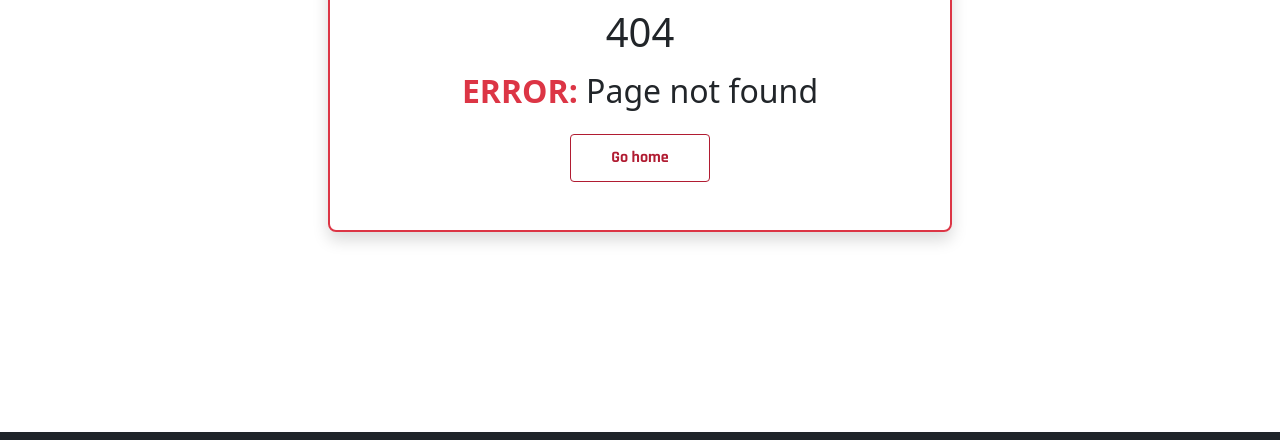
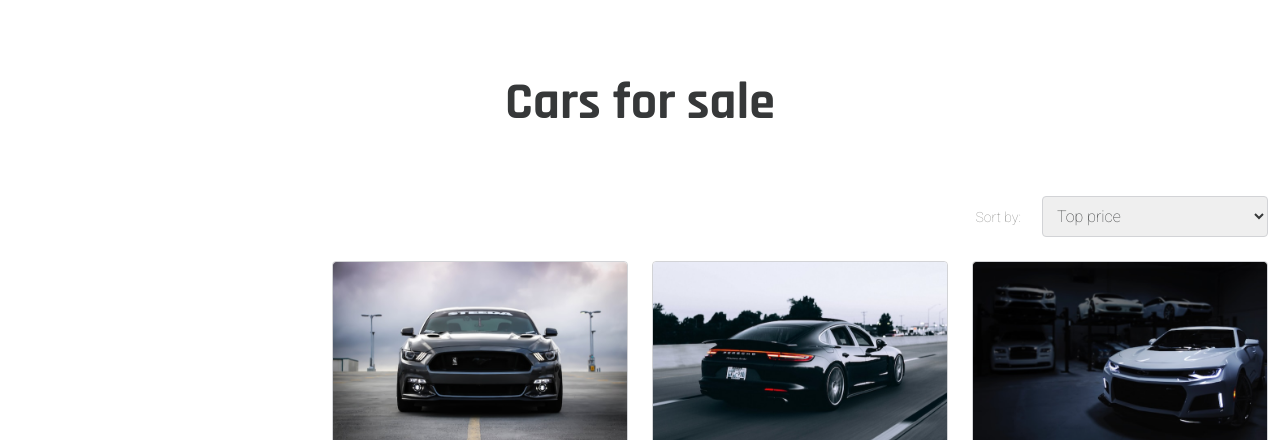
Before and after one commit to HenrikHovhannisyan/react-5404, a React (Create React App) app: page /cars in a window 1280 px wide. Shown: the part 512-952 px from the top of the page. Built offline with nearby package versions, Linux system fonts and the light colour scheme; a web font is replaced by a local one.

Commit message:
Added Cars page

```diff
--- a/src/components/header/BottomList.jsx
+++ b/src/components/header/BottomList.jsx
@@ -1,12 +1,13 @@
 import React from "react";
+import { Link } from "react-router-dom";
 
 const BottomList = () => {
   return (
     <ul className="navbar-nav m-auto mb-2 mb-lg-0">
       <li className="nav-item bottom_header-link">
-        <a className="nav-link " href="#1">
+        <Link to="/cars" className="nav-link">
           Cars for Sale
-        </a>
+        </Link>
       </li>
       <li className="nav-item bottom_header-link">
         <a className="nav-link " href="#2">
--- /dev/null
+++ b/src/pages/cars/Cars.jsx
@@ -0,0 +1,61 @@
+import React, { useEffect, useState } from "react";
+import Styles from "./cars.module.css";
+import Header from "../../components/header/Header";
+import Footer from "../../components/footer/Footer";
+import Car from "../../components/car/Car";
+import { cars } from "../../config/data";
+
+const Cars = () => {
+  const [sort, setSort] = useState("top");
+
+  const sortChange = (e) => {
+    setSort(e.target.value);
+  };
+
+  useEffect(() => {
+    if (sort === "low") {
+      cars.sort((a, b) => b.id - a.id);
+    } else if (sort === "top") {
+      cars.sort((a, b) => a.id - b.id);
+    }
+  }, [sort]);
+
+  return (
+    <>
+      <Header />
+      <div className="max_width container-fluid">
+        <div className="row">
+          <h1 className={Styles.title}>Cars for sale</h1>
+          <div className={Styles.sort}>
+            <p className={Styles.sort_title}>Sort by:</p>
+            <select className={Styles.sort_variant} value={sort} onChange={sortChange}>
+              <option value="low">Lowest price</option>
+              <option value="top">Top price</option>
+            </select>
+          </div>
+          <div className="col-12 col-lg-3"></div>
+          <div className="col-12 col-lg-9">
+            <div className="row">
+              {cars.map((car) => {
+                return (
+                  <div key={car.id} className="col-12 col-sm-6 col-lg-4">
+                    <Car
+                      img={car.img}
+                      name={car.name}
+                      listingPrice={car.listingPrice}
+                      mmrPrice={car.mmrPrice}
+                      sellingPrice={car.sellingPrice}
+                    />
+                  </div>
+                );
+              })}
+            </div>
+          </div>
+        </div>
+      </div>
+      <Footer />
+    </>
+  );
+};
+
+export default Cars;
--- /dev/null
+++ b/src/pages/cars/cars.module.css
@@ -0,0 +1,63 @@
+.title {
+    margin: 160px auto 60px;
+    font-family: 'Rajdhani';
+    font-style: normal;
+    font-weight: 700;
+    font-size: 52px;
+    line-height: 66px;
+    text-align: center;
+    color: #363839;
+}
+
+.sort {
+    display: flex;
+    align-items: center;
+    justify-content: flex-end;
+    margin-bottom: 24px;
+}
+
+.sort_title {
+    margin-bottom: 0;
+    font-family: 'Roboto';
+    font-style: normal;
+    font-weight: 400;
+    font-size: 14px;
+    line-height: 26px;
+    color: #8E8E8C;
+}
+
+.sort_variant {
+    margin-left: 21px;
+    border: 1px solid #D2D3D6;
+    border-radius: 4px;
+    font-family: 'Roboto';
+    font-style: normal;
+    font-weight: 400;
+    font-size: 16px;
+    line-height: 26px;
+    color: #363839;
+    padding: 9px 106px 9px 10px;
+    cursor: pointer;
+}
+
+/*=============== BREAKPOINTS ===============*/
+/* lg - For large devices */
+@media screen and (max-width: 992px) {
+    .title {
+        margin: 60px auto 60px;
+    }
+}
+
+/* md - For medium devices */
+@media screen and (max-width: 768px) {}
+
+/* sm */
+@media screen and (max-width: 576px) {}
+
+/* xs - For small devices */
+@media screen and (max-width: 350px) {
+    .title {
+        font-size: 36px;
+        line-height: 30px;
+    }
+}
--- a/src/routes/index.js
+++ b/src/routes/index.js
@@ -2,6 +2,7 @@ import React from "react";
 import { BrowserRouter, Route, Routes } from "react-router-dom";
 import NoPage from "../pages/404/NoPage";
 import App from "../App";
+import Cars from "../pages/cars/Cars";
 
 const RouteList = () => {
   return (
@@ -9,6 +10,7 @@ const RouteList = () => {
       <Routes>
         <Route path="*" element={<NoPage />} />
         <Route path="/" element={<App />} />
+        <Route path="/cars" element={<Cars />} />
       </Routes>
     </BrowserRouter>
   );
```
